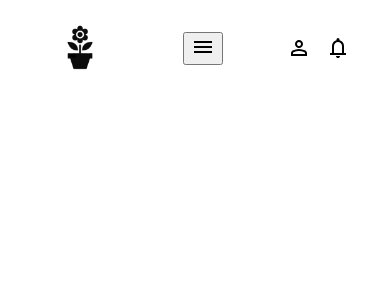
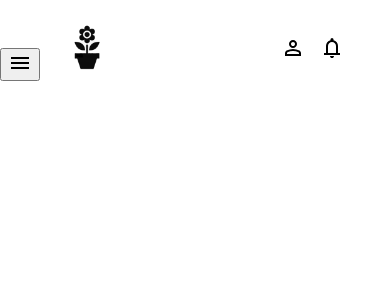
Before and after one commit to annamariakou/plant-swap-, a Next.js app: page / in a window 390 px wide. Shown: the top 300 px of the page. Built offline with nearby package versions, Linux system fonts and the light colour scheme.

Commit message:
navbar edits

```diff
--- a/src/app/components/Header/Header.css
+++ b/src/app/components/Header/Header.css
@@ -9,9 +9,13 @@
     margin: auto;
 }
 
-/* .mobile-menu-toggle {
+.hamburgerImgClosed {
     display: none;
-  } */
+}
+
+.mobile-menu-toggle {
+    display: none;
+  }
 
 .mainNav {
     list-style-type: none;
@@ -42,4 +46,13 @@ header {
 
 
 
-@media only screen and (max-width: 480px) {}
+@media only screen and (max-width: 480px) {
+
+        .mobile-menu-toggle {
+            display: block;
+            position: absolute;
+            left: 0; /* to make the hamburger menu appear on the left */
+            /* other styles... */
+          }
+
+}
```
